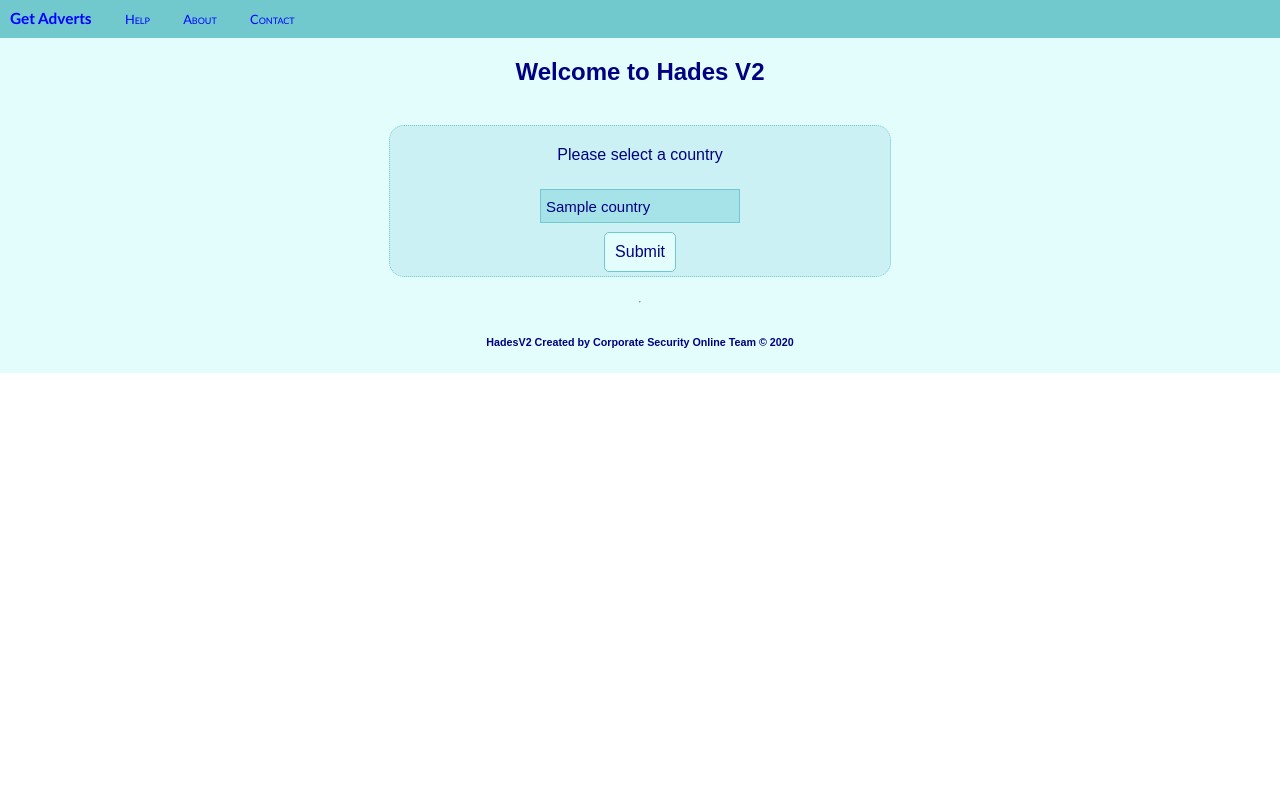
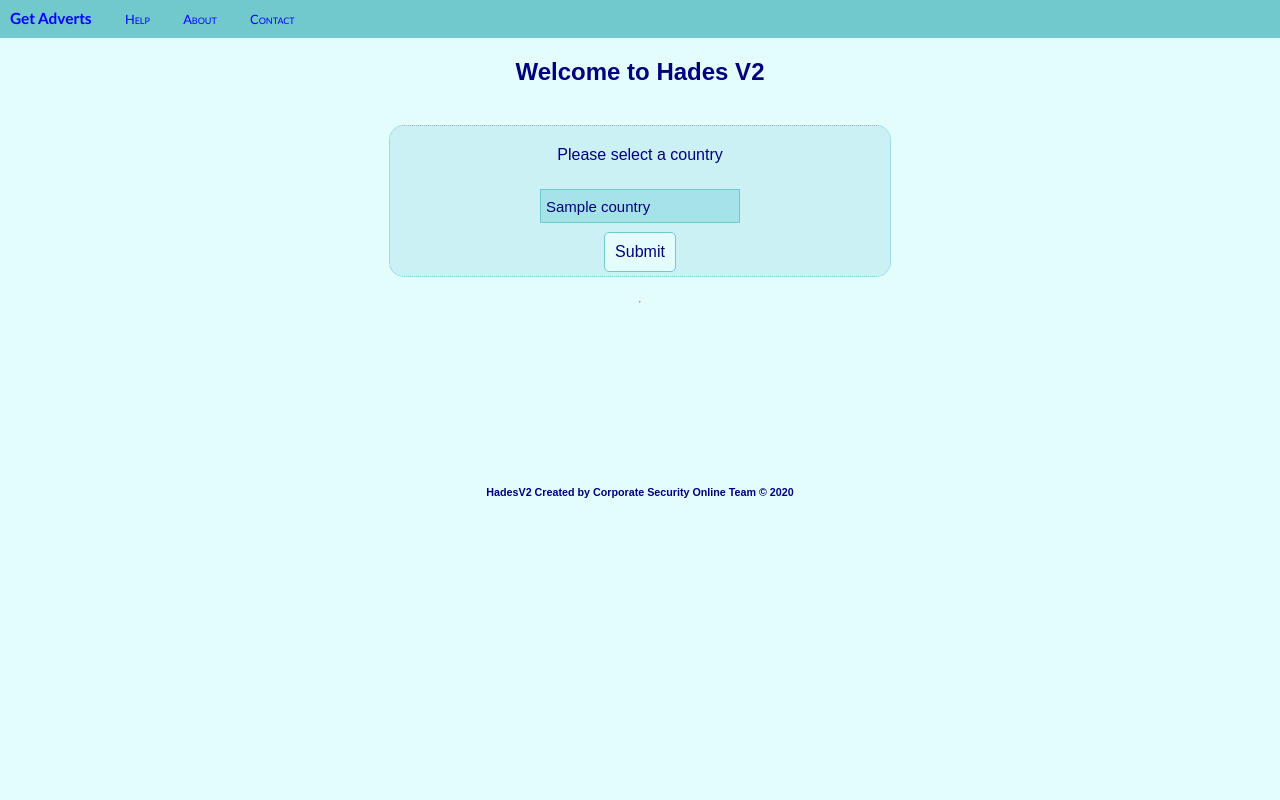
Before and after one commit to Faustas55/g, a Python web app: template templates/home.html in a window 1280 px wide. Run offline with Jinja, Linux system fonts and the light colour scheme; the template is opened without the code that fills it: most values are stand-ins (such as "Sample title", 1, 10 or a date in 2020).

Commit message:
make home pretty

```diff
--- a/static/site.css
+++ b/static/site.css
@@ -1,8 +1,7 @@
-html
-{
+body{
     height:100vh;
     width:100vw;
-
+    background-color: #e3fdfd;
 }
 
 
@@ -128,6 +127,9 @@ a:active {
     padding: 10px;
     border-radius: 5px;
 
+  }
 
+  footer{
 
+    margin-top:150px;
   }
--- a/templates/home.html
+++ b/templates/home.html
@@ -31,4 +31,5 @@ Home
 
 
 
+
 {% endblock %}
```
Lines whose indentation alone changed are shown as unchanged.
